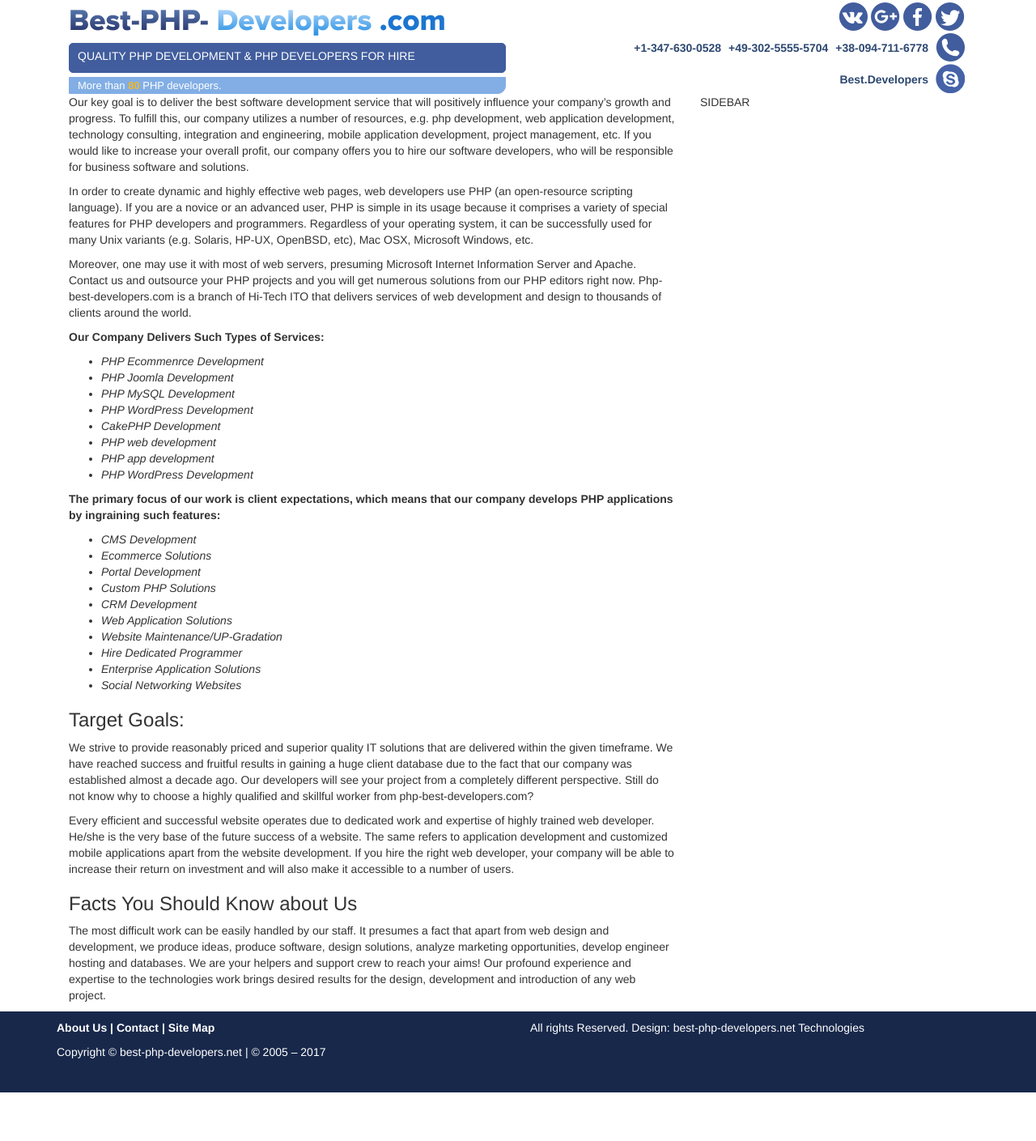
After one commit to SG-Poul/best-php-developers, a Yii app: template views/site/development.php in a window 1280 px wide. The commit adds this page. Shown: the whole page at 81% size. Run offline with PHP 8.4 and a stand-in for Yii, Linux system fonts and the light colour scheme; the template is opened without the code that fills it, so the values that code supplies are empty; some libraries are stand-ins or nearby versions.

Commit message:
add development page (WIP)

```diff
--- a/views/layouts/main.php
+++ b/views/layouts/main.php
@@ -72,13 +72,12 @@
         'options' => ['class' => 'navbar-nav'],
         'items' => [
             ['label' => 'Home', 'url' => ['/site/index']],
-            ['label' => 'PHP Development', 'url' => ['/site/about']],
+            ['label' => 'PHP Development', 'url' => ['/site/development']],
             ['label' => 'Hire PHP Developers', 'url' => ['/site/about']],
             ['label' => 'Dedicated PHP Team', 'url' => ['/site/about']],
             ['label' => 'Prices', 'url' => ['/site/about']],
             ['label' => 'Projects', 'url' => ['/site/about']],
             ['label' => 'Contacts', 'url' => ['/site/contact']],
-            ['label' => 'Sitemap', 'url' => ['/site/contact']],
         ],
     ]);
     NavBar::end();
--- /dev/null
+++ b/views/site/development.php
@@ -0,0 +1,110 @@
+<?php
+
+/* @var $this yii\web\View */
+
+use yii\bootstrap\ActiveForm;
+use yii\helpers\Html;
+
+$this->title = 'PHP DEVELOPMENT';
+?>
+
+<div class="content">
+    <div class="container-fluid">
+        <div class="row">
+            <div class="col-xs-8">
+
+                <p>
+                    Our key goal is to deliver the best software development service that will positively influence your
+                    company’s growth and progress. To fulfill this, our company utilizes a number of resources, e.g. php
+                    development, web application development, technology consulting, integration and engineering, mobile
+                    application development, project management, etc. If you would like to increase your overall profit,
+                    our company offers you to hire our software developers, who will be responsible for business
+                    software and solutions.
+                </p>
+
+                <p>
+                    In order to create dynamic and highly effective web pages, web developers use PHP (an open-resource
+                    scripting language). If you are a novice or an advanced user, PHP is simple in its usage because it
+                    comprises a variety of special features for PHP developers and programmers. Regardless of your
+                    operating system, it can be successfully used for many Unix variants (e.g. Solaris, HP-UX, OpenBSD,
+                    etc), Mac OSX, Microsoft Windows, etc.
+                </p>
+
+                <p>
+                    Moreover, one may use it with most of web servers, presuming Microsoft Internet Information Server
+                    and Apache. Contact us and outsource your PHP projects and you will get numerous solutions from our
+                    PHP editors right now. Php-best-developers.com is a branch of Hi-Tech ITO that delivers services of
+                    web development and design to thousands of clients around the world.
+                </p>
+
+                <p>
+                    <strong>Our Company Delivers Such Types of Services:</strong>
+                </p>
+                <i>
+                    <ul>
+                        <li>PHP Ecommenrce Development</li>
+                        <li>PHP Joomla Development</li>
+                        <li>PHP MySQL Development</li>
+                        <li>PHP WordPress Development</li>
+                        <li>CakePHP Development</li>
+                        <li>PHP web development</li>
+                        <li>PHP app development</li>
+                        <li>PHP WordPress Development</li>
+                    </ul>
+                </i>
+
+                <p>
+                    <strong>The primary focus of our work is client expectations, which means that our company develops
+                        PHP applications by ingraining such features:</strong>
+                </p>
+                <i>
+                    <ul>
+                        <li>CMS Development</li>
+                        <li>Ecommerce Solutions</li>
+                        <li>Portal Development</li>
+                        <li>Custom PHP Solutions</li>
+                        <li>CRM Development</li>
+                        <li>Web Application Solutions</li>
+                        <li>Website Maintenance/UP-Gradation</li>
+                        <li>Hire Dedicated Programmer</li>
+                        <li>Enterprise Application Solutions</li>
+                        <li>Social Networking Websites</li>
+                    </ul>
+                </i>
+
+                <h3>Target Goals:</h3>
+
+                <p>
+                    We strive to provide reasonably priced and superior quality IT solutions that are delivered within
+                    the given timeframe. We have reached success and fruitful results in gaining a huge client database
+                    due to the fact that our company was established almost a decade ago. Our developers will see your
+                    project from a completely different perspective. Still do not know why to choose a highly qualified
+                    and skillful worker from php-best-developers.com?
+                </p>
+
+                <p>
+                    Every efficient and successful website operates due to dedicated work and expertise of highly
+                    trained web developer. He/she is the very base of the future success of a website. The same refers
+                    to application development and customized mobile applications apart from the website development. If
+                    you hire the right web developer, your company will be able to increase their return on investment
+                    and will also make it accessible to a number of users.
+                </p>
+
+                <h3>Facts You Should Know about Us</h3>
+
+                <p>
+                    The most difficult work can be easily handled by our staff. It presumes a fact that apart from web
+                    design and development, we produce ideas, produce software, design solutions, analyze marketing
+                    opportunities, develop engineer hosting and databases. We are your helpers and support crew to reach
+                    your aims! Our profound experience and expertise to the technologies work brings desired results for
+                    the design, development and introduction of any web project.
+                </p>
+
+            </div>
+            <div class="col-xs-4">
+                SIDEBAR
+            </div>
+        </div>
+
+    </div>
+<!--</div>-->
--- a/web/css/site.css
+++ b/web/css/site.css
@@ -74,6 +74,7 @@
     }
     .content {
         margin-left: 30px;
+        position:relative;
     }
     .main-description {
         background-image: none;
@@ -112,6 +113,7 @@
         width: 970px;
         left: 50%;
         margin-left: -465px;
+        position:relative;
     }
     .main-description {
         background-image: url("/img/main_info_bg.png");
@@ -150,6 +152,7 @@
         width: 1170px;
         left: 50%;
         margin-left: -570px;
+        position:relative;
     }
     .main-description {
         background-image: url("/img/main_info_bg.png");
@@ -412,7 +415,6 @@
 .main-form .content {
     font-size: 18px;
     color: #18284b;
-    position: relative;
     top: 5px;
     text-align: center;
 }
@@ -437,7 +439,6 @@
     font-size: 20px;
     color: #ffffff;
     font-family: Helvetical;
-    position:relative;
     top:20px;
 }
 .main-about .btn-warning {
```
Also changed, not shown: controllers/SiteController.php (+15 -0 lines).
